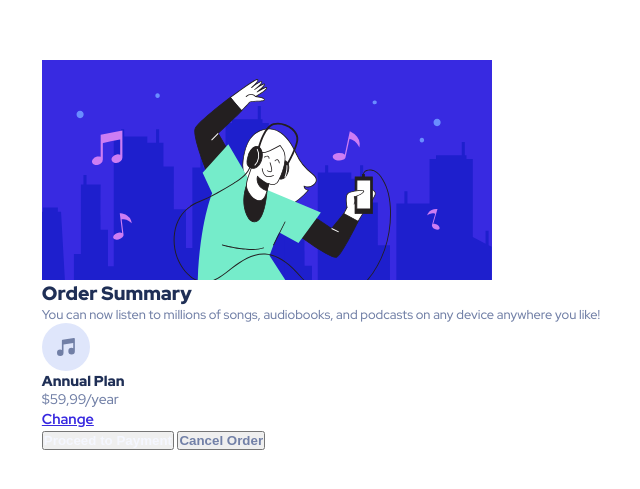
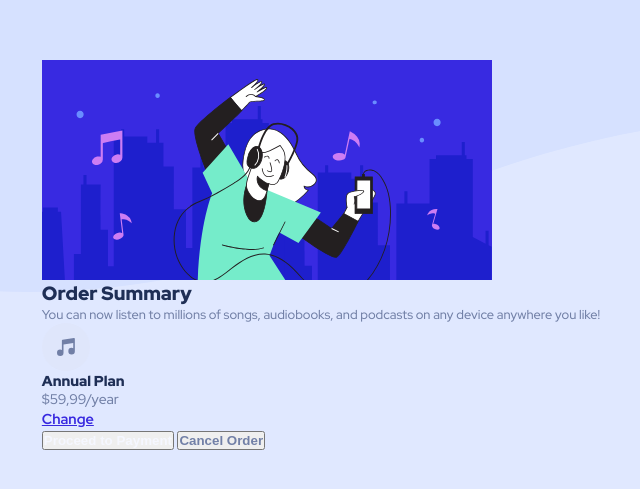
Before and after one commit to rwxganta/Order-summary-component, a plain HTML site: page index.html in a window 1280 px wide. Shown: the part 145-634 px from the top of the page, without its empty margins (319-959 px from the left). Drawn offline with Linux system fonts and the light colour scheme.

Commit message:
set body background-color/image

```diff
--- a/style.css
+++ b/style.css
@@ -1,6 +1,6 @@
 :root {
     /* Colors */
-    /*--primary-Pale-blue: hsl(225, 100%, 94%);*/
+    --primary-Pale-blue: hsl(225, 100%, 94%);
     --primary-Bright-blue: hsl(245, 75%, 52%);
 
     --neutral-Very-pale-blue: hsl(225, 100%, 98%);
@@ -26,6 +26,9 @@ body {
     min-height: 100vh;
     font-family: var(--ff-primary);
     color: var(--neutral-Desaturated-blue);
+    background-color: var(--primary-Pale-blue);
+    background-image: url(./images/pattern-background-desktop.svg);
+    background-repeat: no-repeat;
 
     display: grid;
     place-items: center;
```
